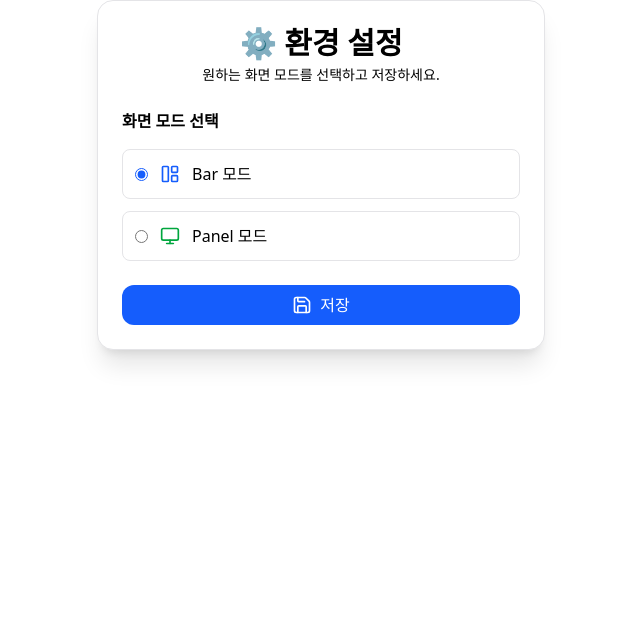
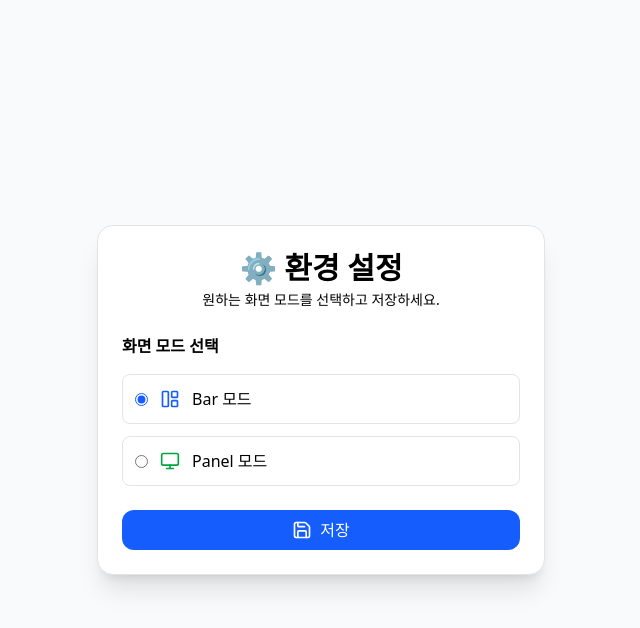
Before and after one commit to nexus-aicc-lab/tauri-cti-task-manager, a React (Vite) app: page /settings in a window 1280 px wide. Shown: the top 628 px of the page, without its empty margins (319-959 px from the left). Built offline with nearby package versions, Linux system fonts and the light colour scheme.

Commit message:
환경 설정 정렬 수정

```diff
--- a/src/pages/settings.tsx
+++ b/src/pages/settings.tsx
@@ -30,7 +30,7 @@
     };
 
     return (
-        <div className="h-full w-full flex flex-col items-center justify-center px-4">
+        <div className="min-h-screen w-full flex items-center justify-center px-4 bg-gray-50">
             <div className="max-w-md w-full bg-white dark:bg-zinc-900 shadow-xl rounded-2xl p-6 border border-zinc-200 dark:border-zinc-800">
                 <div className="mb-6 text-center">
                     <div className="text-3xl font-bold mb-1 flex items-center justify-center gap-2">
```
